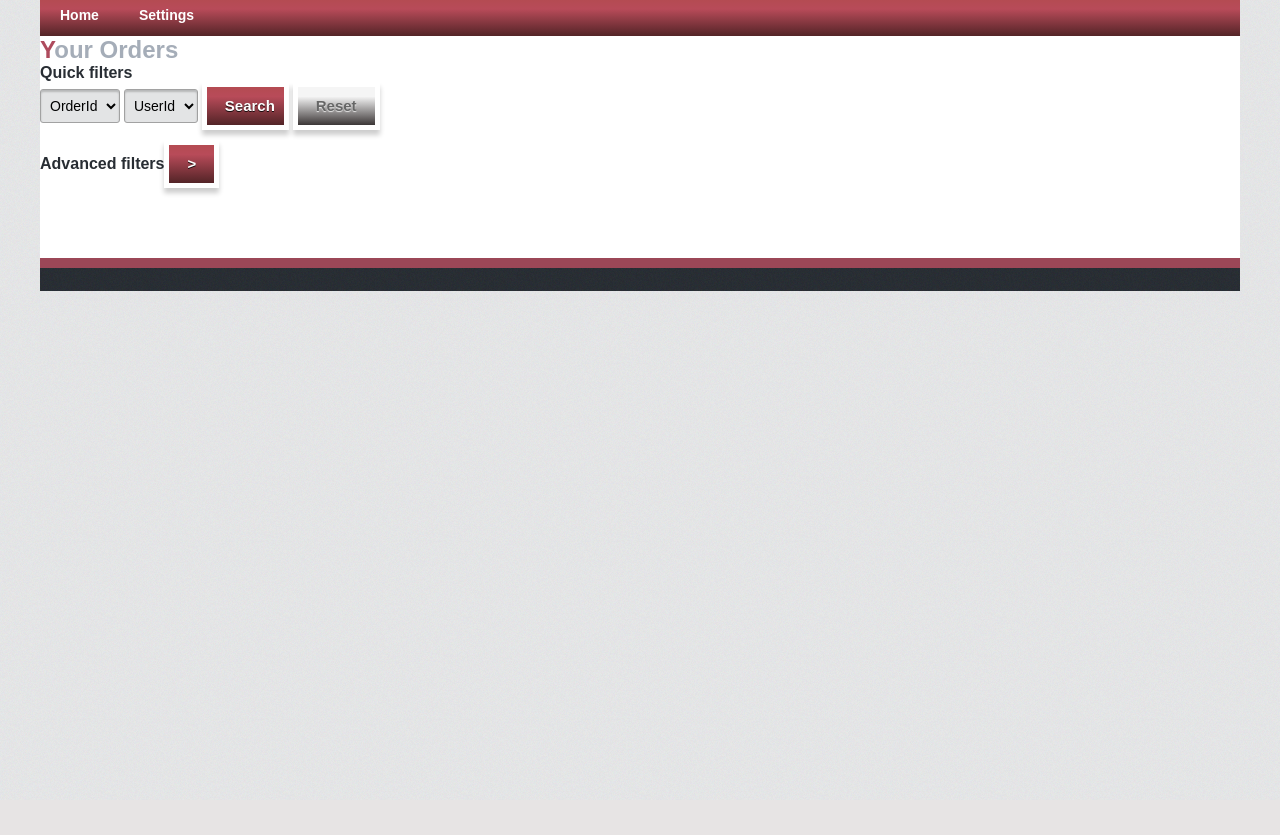
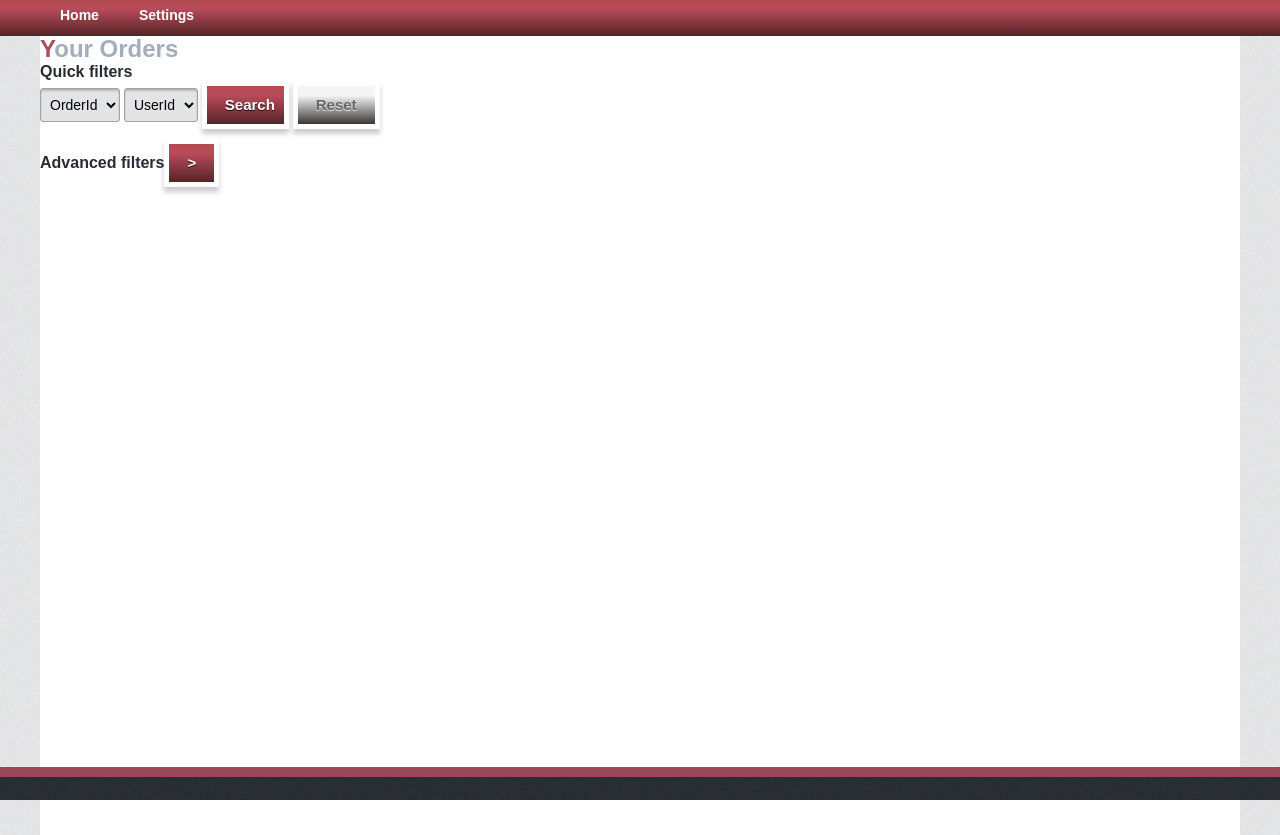
Before and after one commit to EkaterinaBulekova/FrontendMentoringProgram, a plain HTML site: page index.html in a window 1280 px wide. Before the commit the page ends 800 px from the top, so only its background shows below. Drawn offline with Linux system fonts and the light colour scheme; no server answers.

Commit message:
added fix position for Nav and Footer and change from page 2 to page 1

```diff
--- a/css/style.css
+++ b/css/style.css
@@ -241,12 +241,22 @@ input[disabled] {
 }
 
 .nav {
-	width: 1200px;
+	width: 100%;
 	height: 29px;
 	background-color: #b84b59;
 	background-image: linear-gradient(#b44b52, #b84b59 25%, #532427);
 	margin: 0 auto;
 	padding-top: 7px;
+	top:0;
+	position: fixed;
+}
+
+.nav>.menuContent{
+	width: 1200px;
+	overflow: hidden;
+	margin: 0 auto;
+	bottom:0;
+	height: 100%;
 }
 
 ul.menu {
@@ -277,8 +287,9 @@ ul.menu li a:hover {
 	width: 1200px;
 	overflow: hidden;
 	background-color: white;
-	margin: 0 auto;
+	margin: 35px auto;
 	bottom:0;
+	height: 100%;
 }
 
 .qFilter form {
@@ -303,11 +314,6 @@ ul.menu li a:hover {
 
 .filterHeader>.title{
 	display: inline-block;
-
-}
-
-.afilter .filterHeader{
-	display: inline;
 }
 
 .footer {
@@ -316,4 +322,6 @@ ul.menu li a:hover {
 	border-top: 10px solid #9c4757;
 	height: 23px;
 	overflow: hidden;
+	bottom: 0;
+	position: fixed;
 }
--- a/index.html
+++ b/index.html
@@ -8,13 +8,15 @@
             <link rel="stylesheet" type="text/css" href="css/style.css">
     </head>
     <body>
-        <div class="wrapper">
-            <div class="nav">
+        <div class="nav">
+            <div class="menuContent">
                 <ul class="menu">
                     <li><a href="#">Home</a></li>
                     <li><a href="#">Settings</a></li>
-                 </ul>
+                </ul>
             </div>
+        </div>
+       <div class="wrapper">
             <div class="main">
                 <div class="orderDetailPage" style="display: none;">
                 </div>
@@ -58,14 +60,15 @@
                         </table>
                     </div>
                 </div>
+        </div>
+        </div>
+
+        <script src="js/jquery-3.3.1.js"></script>
+        <script src="js/scripts.js"></script>
 			<div class="footer">
                 <div class="footerContent">
 
                 </div>
             </div>
-            </div>
-        </div>
-        <script src="js/jquery-3.3.1.js"></script>
-        <script src="js/scripts.js"></script>
     </body>
 </html>
--- a/js/scripts.js
+++ b/js/scripts.js
@@ -57,7 +57,7 @@ function LoadTable(data){
 
 $(document).ready(function() {
     url = "http://localhost:3000/orders?";
-    var options = [{Name:"_page", Value:"2"},{Name :"_limit", Value:"5"}];
+    var options = [{Name:"_page", Value:"1"},{Name :"_limit", Value:"5"}];
     AjaxLoad(url, options, LoadTable)
  //   AjaxLoad(url, [{Name:"_page", Value:"1"},{Name :"_limit", Value:"5"}], LoadTable)
  });
```
